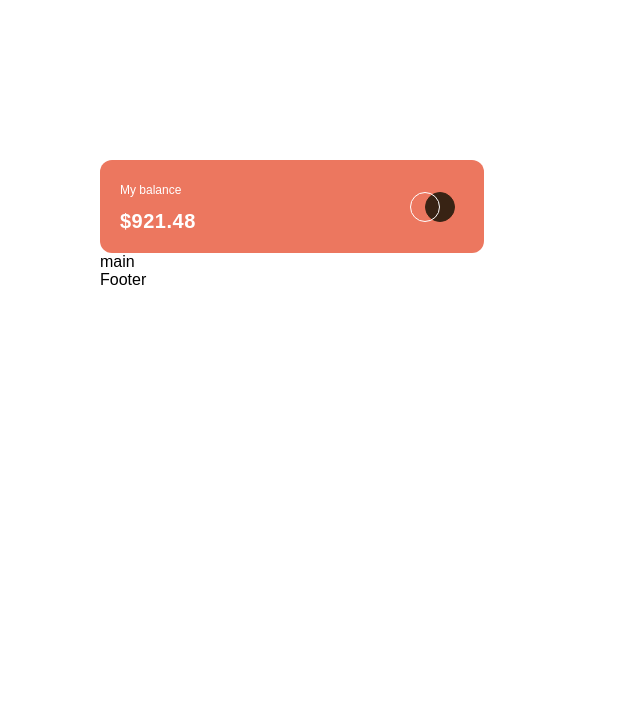
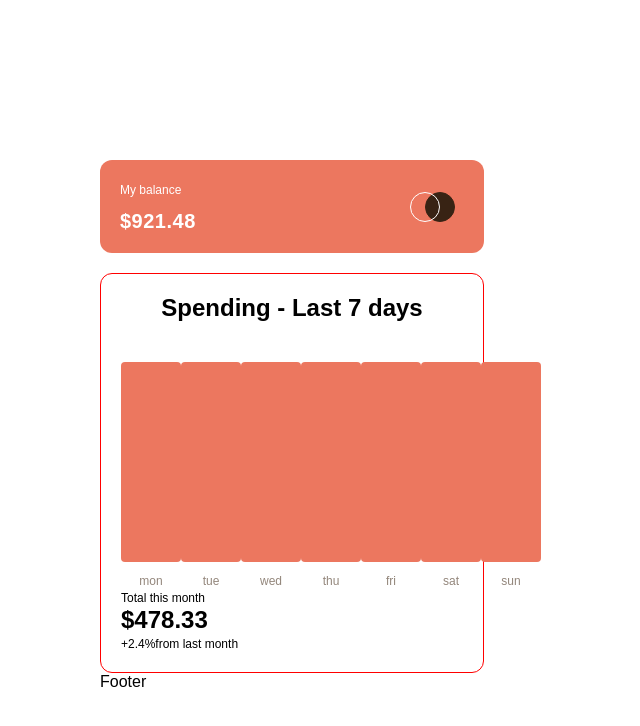
Before and after one commit to AlvesPHGA/chart-component, a React (Vite) app: page / in a window 1280 px wide. Shown: the top 726 px of the page, without its empty margins (348-988 px from the left). Built offline with nearby package versions, Linux system fonts and the light colour scheme.

Commit message:
updated layout main

```diff
--- a/src/assets/styles/ClassUtils.style.tsx
+++ b/src/assets/styles/ClassUtils.style.tsx
@@ -16,4 +16,8 @@ export const Container = styled.section`
       font-size: ${12 / 16}rem;
       font-weight: 400;
    }
+
+   & .padding-all {
+      padding: ${20 / 16}rem;
+   }
 `;
--- a/src/components/Main/Main.style.tsx
+++ b/src/components/Main/Main.style.tsx
@@ -1,3 +1,37 @@
 import styled from 'styled-components';
 
-export const Main = styled.main``;
+export const Main = styled.main`
+   width: 100%;
+   background: ${(props) => props.theme.colors.white};
+   border: 1px solid red;
+   border-radius: ${12 / 16}rem;
+   margin-top: ${20 / 16}rem;
+
+   & h1 {
+      text-align: center;
+   }
+
+   & .graphic {
+      margin-top: ${40 / 16}rem;
+      display: flex;
+      justify-content: space-between;
+
+      & .graphic__item {
+         display: flex;
+         flex-direction: column;
+         align-items: center;
+         gap: ${12 / 16}rem;
+
+         & .item {
+            width: ${60 / 16}rem;
+            height: 200px;
+            border-radius: ${4 / 16}rem;
+            background: ${(props) => props.theme.colors.primary_softRed};
+         }
+
+         & span {
+            color: ${(props) => props.theme.colors.neutral_mediumBrown};
+         }
+      }
+   }
+`;
--- a/src/components/Main/index.tsx
+++ b/src/components/Main/index.tsx
@@ -3,8 +3,51 @@ import { Main } from './Main.style';
 
 export const Index = () => {
    return (
-      <Main>
-         <p>main</p>
+      <Main className="padding-all">
+         <h1>Spending - Last 7 days</h1>
+         <div className="graphic">
+            <div className="graphic__item">
+               <div className="item"></div>
+               <span className="sub__legend">mon</span>
+            </div>
+            <div className="graphic__item">
+               <div className="item"></div>
+               <span className="sub__legend">tue</span>
+            </div>
+            <div className="graphic__item">
+               <div className="item"></div>
+               <span className="sub__legend">wed</span>
+            </div>
+            <div className="graphic__item">
+               <div className="item"></div>
+               <span className="sub__legend">thu</span>
+            </div>
+            <div className="graphic__item">
+               <div className="item"></div>
+               <span className="sub__legend">fri</span>
+            </div>
+            <div className="graphic__item">
+               <div className="item"></div>
+               <span className="sub__legend">sat</span>
+            </div>
+            <div className="graphic__item">
+               <div className="item"></div>
+               <span className="sub__legend">sun</span>
+            </div>
+         </div>
+
+         <div className="border"></div>
+
+         <div className="infos">
+            <div className="total">
+               <span className="sub__legend">Total this month</span>
+               <h2>$478.33</h2>
+            </div>
+            <div className="percents">
+               <span className="sub__legend">+2.4%</span>
+               <span className="sub__legend">from last month</span>
+            </div>
+         </div>
       </Main>
    );
 };
```
